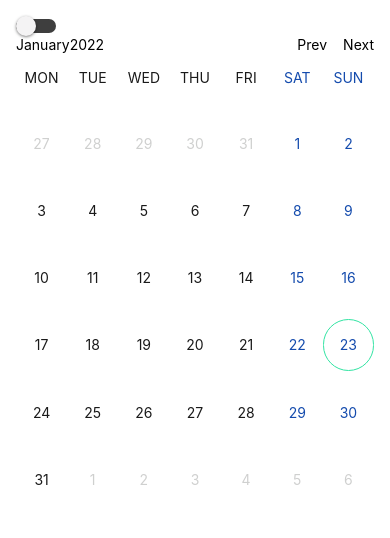
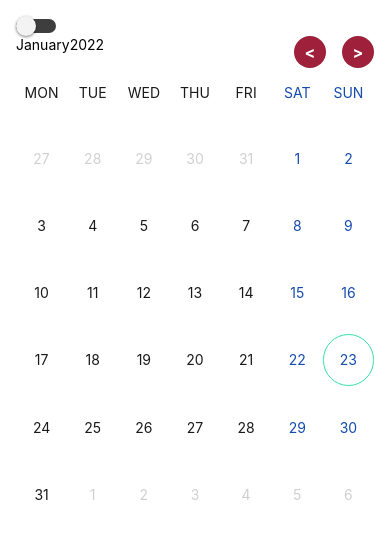
Before and after one commit to vitorizkiimanda/personal.calendarui.reactnative, a React Native app: screen / in a window 390 px wide. Shown: the top 538 px of the page. Built offline with nearby package versions, Linux system fonts and the light colour scheme; no server answers.

Commit message:
button next prev styling

```diff
--- a/src/components/CalendarNavigator/index.tsx
+++ b/src/components/CalendarNavigator/index.tsx
@@ -1,6 +1,8 @@
-import React from 'react';
+import React, {useContext} from 'react';
 import {Text, TouchableOpacity, View} from 'react-native';
 import ModalDropdown from '../ModalDropdown';
+import {ThemeContext} from '../../../App';
+import {dynamicStyleChevronNextPrev} from './styles';
 
 import * as dateFns from 'date-fns';
 
@@ -43,6 +45,7 @@ interface CalendarNavigatorInterface {
 }
 
 const CalendarNavigator = (props: CalendarNavigatorInterface) => {
+  const {colorTheme} = useContext(ThemeContext);
   const {updateMonth, updateYear, selectedMonth, selectedYear} = props;
 
   // UI function
@@ -94,11 +97,20 @@ const CalendarNavigator = (props: CalendarNavigatorInterface) => {
           flexDirection: 'row',
           flexWrap: 'wrap',
         }}>
-        <TouchableOpacity style={{marginRight: 16}} onPress={onPressPrevMonth}>
-          <Text>Prev</Text>
+        <TouchableOpacity
+          style={{
+            marginRight: 16,
+            ...dynamicStyleChevronNextPrev(colorTheme).container,
+          }}
+          onPress={onPressPrevMonth}>
+          <Text
+            style={dynamicStyleChevronNextPrev(colorTheme).text}>{`<`}</Text>
         </TouchableOpacity>
-        <TouchableOpacity onPress={onPressNextMonth}>
-          <Text>Next</Text>
+        <TouchableOpacity
+          style={dynamicStyleChevronNextPrev(colorTheme).container}
+          onPress={onPressNextMonth}>
+          <Text
+            style={dynamicStyleChevronNextPrev(colorTheme).text}>{`>`}</Text>
         </TouchableOpacity>
       </View>
     </View>
--- /dev/null
+++ b/src/components/CalendarNavigator/styles.tsx
@@ -0,0 +1,21 @@
+import {StyleSheet} from 'react-native';
+
+import {colorInterface} from '../../helpers/Colors';
+
+export const dynamicStyleChevronNextPrev = (colorTheme: colorInterface) =>
+  StyleSheet.create({
+    container: {
+      alignItems: 'center',
+      backgroundColor: colorTheme.darkRed,
+      borderRadius: 100,
+      height: 32,
+      justifyContent: 'center',
+      width: 32,
+    },
+    text: {
+      color: colorTheme.white,
+      fontSize: 16,
+      fontWeight: '700',
+      textAlign: 'center',
+    },
+  });
--- a/src/helpers/Colors.ts
+++ b/src/helpers/Colors.ts
@@ -1,4 +1,6 @@
 const GRAY_DATE = '#b6b7b6';
+const WHITE = '#ffffff';
+const DARK_RED = '#9e203b';
 
 export interface colorInterface {
   primaryDate: string;
@@ -7,6 +9,8 @@ export interface colorInterface {
   selectedDateMarker: string;
   grayDate: string;
   blueDate: string;
+  white: string;
+  darkRed: string;
 }
 
 export const lightColor = {
@@ -17,6 +21,8 @@ export const lightColor = {
   selectedDateMarker: '#fe394a',
   grayDate: GRAY_DATE,
   blueDate: '#144bad',
+  white: WHITE,
+  darkRed: DARK_RED,
 };
 
 export const darkColor = {
@@ -27,4 +33,6 @@ export const darkColor = {
   selectedDateMarker: '#b02441',
   grayDate: GRAY_DATE,
   blueDate: '#84a0d4',
+  white: WHITE,
+  darkRed: DARK_RED,
 };
```
